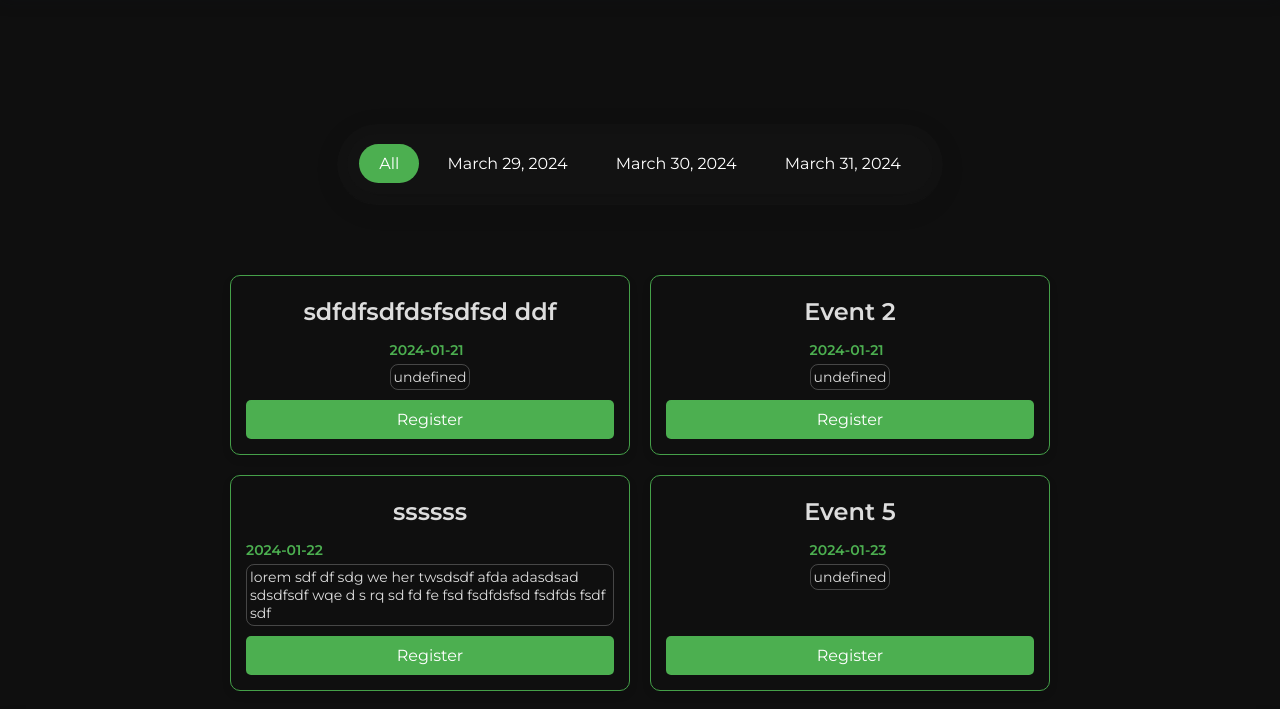
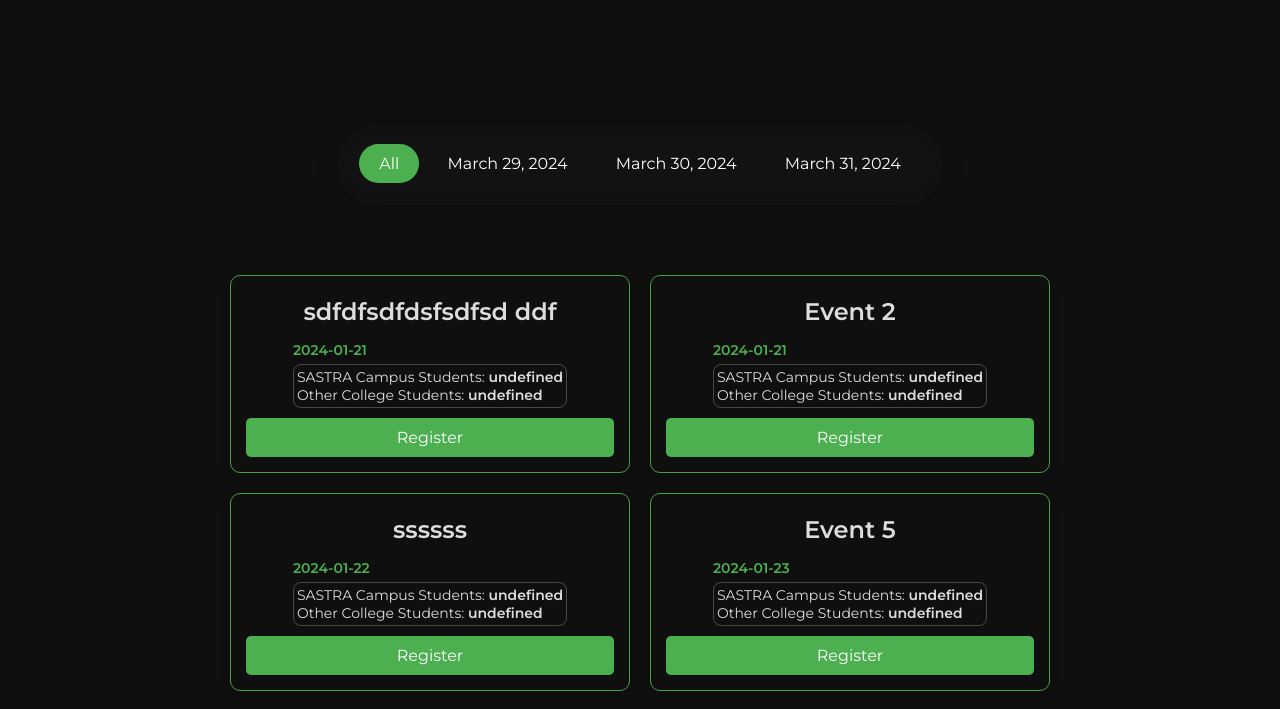
Before and after one commit to AbiXnash/Theta-24, a website: page events.html in a window 1280 px wide. Shown: the part 91-800 px from the top of the page. Drawn offline with nearby package versions, Linux system fonts and the light colour scheme; a web font is replaced by a local one.

Commit message:
style: Update formatting of event note

```diff
--- a/events.html
+++ b/events.html
@@ -134,9 +134,9 @@
             card.innerHTML = `
                 <h2>${event.title}</h2>
                 <div>
-                    <p class="date">${event.date}</p>
-                    <p class="description">${event.note}</p>
-                </div>
+                  <p class="date">${event.date}</p>
+                  <p class="description">SASTRA Campus Students: <strong> ${event.price1} </strong> <br> Other College Students: <strong> ${event.price2} </strong></p>
+               </div>
                 <a href="${event.link}" class="register-button">Register</a>
             `;
             eventsContainer.appendChild(card);
```
